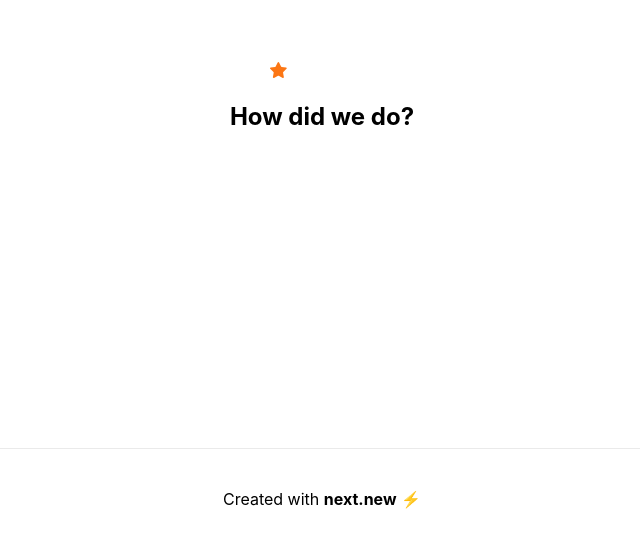
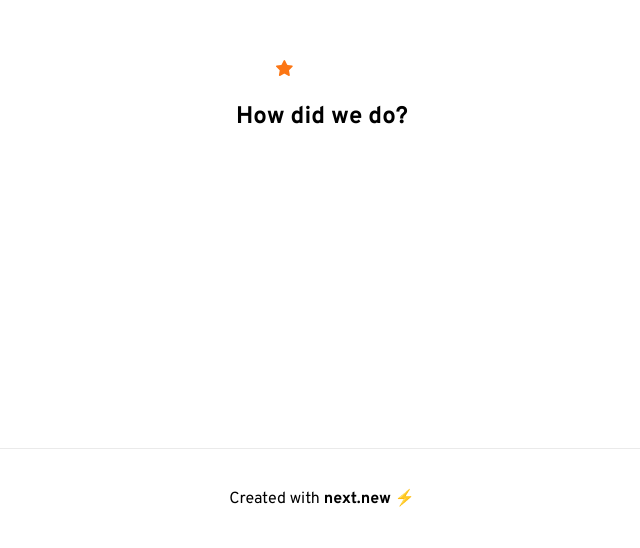
Before and after one commit to dan046/nextjs-interactive-rating-component, a Next.js app: page / in a window 1280 px wide. Shown: the part 252-800 px from the top of the page, without its empty margins (318-958 px from the left). Built offline with nearby package versions, Linux system fonts and the light colour scheme.

Commit message:
1 file modified, 2 added

```diff
--- a/styles/globals.css
+++ b/styles/globals.css
@@ -1,9 +1,10 @@
+@import url('https://fonts.googleapis.com/css2?family=Overpass:ital,wght@0,400;0,500;0,600;0,700;1,400;1,500;1,600;1,700&display=swap');
+
 html,
 body {
   padding: 0;
   margin: 0;
-  font-family: -apple-system, BlinkMacSystemFont, Segoe UI, Roboto, Oxygen,
-    Ubuntu, Cantarell, Fira Sans, Droid Sans, Helvetica Neue, sans-serif;
+  font-family: 'Overpass', sans-serif;
 }
 
 a {
```
Also changed, not shown: styles/scss/variables.scss (added, +9 -0 lines), styles/scss/mixins.scss (added).
